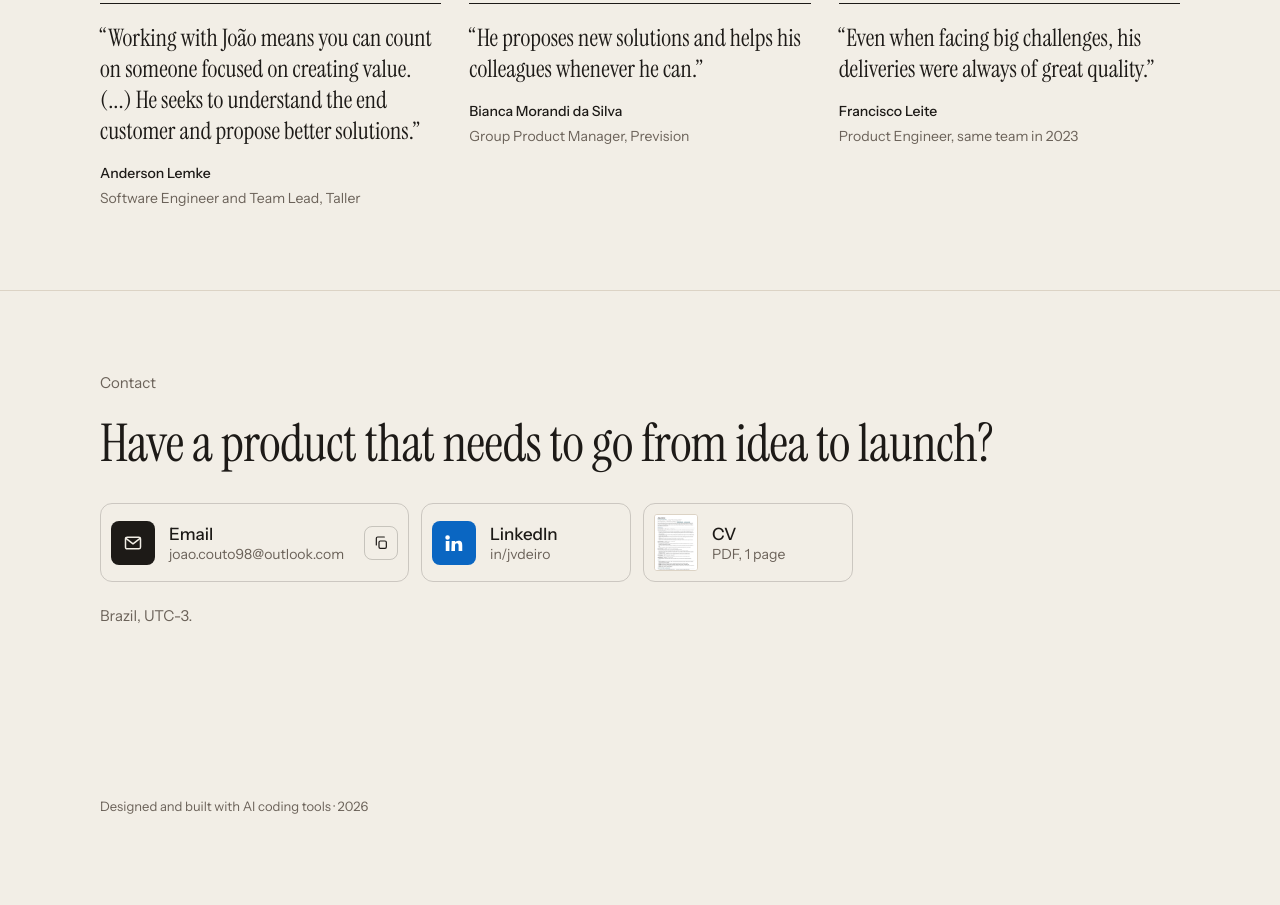
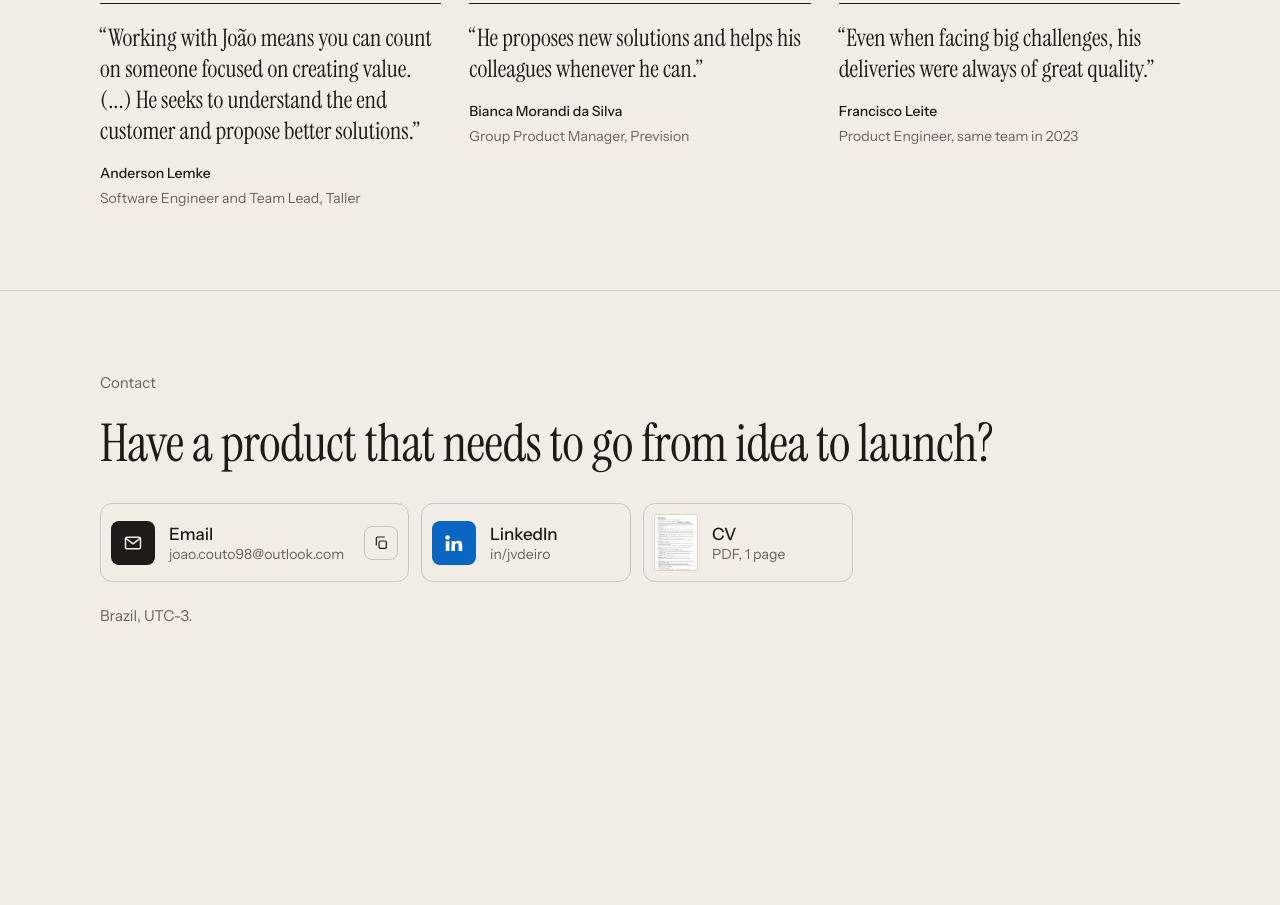
Before and after one commit to jvdeiro/portfolio, a plain HTML site: page index.html in a window 1280 px wide. Shown: the part 2991-3896 px from the top of the page. After the commit the page ends 3707 px from the top, so only its background shows below. Drawn offline with Linux system fonts and the light colour scheme.

Commit message:
Remove footer
Co-Authored-By: Claude Opus 5.5 <noreply@anthropic.com>
Claude-Session: https://claude.ai/code/session_01A5MeAvpZ2vHF5HFUe6Jmx5

```diff
--- a/index.html
+++ b/index.html
@@ -591,7 +591,6 @@ figure.ph{display:none}
     </div>
     <p class="note"><span class="l-en">Brazil, UTC-3.</span></p>
   </div>
-  <footer class="wrap"><span class="l-en">Designed and built with AI coding tools · 2026</span><span class="l-pt">Desenhado e construído com ferramentas de código com IA · 2026</span></footer>
 </section>
 
 <script>
```
